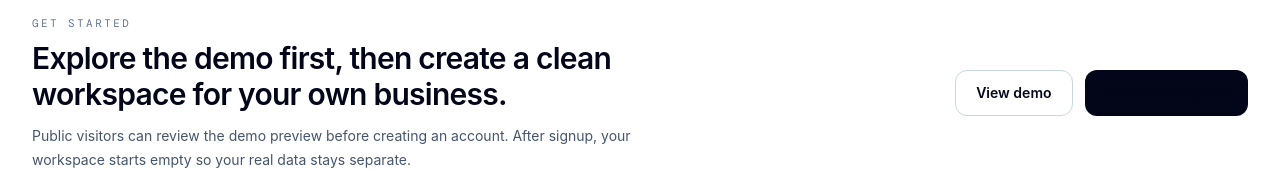
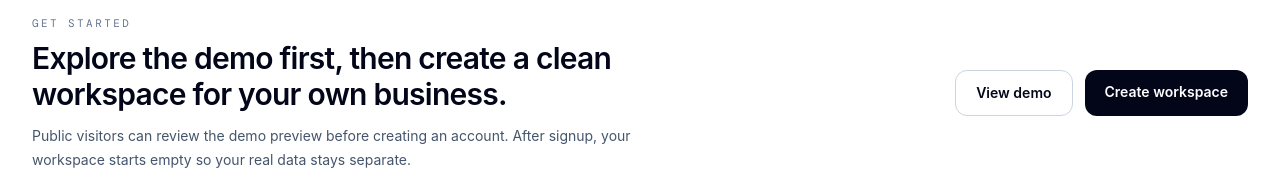
Before and after one commit to jokerai0799/jokerai0799-quote-followup-os-2026-03-19, a Next.js app: page / in a window 1280 px wide. Shown: the part 1966-2136 px from the top of the page. Built offline with nearby package versions, Linux system fonts and the light colour scheme; no server answers.

Commit message:
fix: switch demo preview to light workspace UI

```diff
--- a/src/app/page.tsx
+++ b/src/app/page.tsx
@@ -201,7 +201,7 @@
             <Link href="#demo" className="rounded-xl border border-slate-300 px-5 py-3 text-sm font-semibold text-slate-800 transition hover:border-slate-900 hover:text-slate-950">
               View demo
             </Link>
-            <Link href={session?.user ? '/dashboard' : '/signup'} className="rounded-xl bg-slate-950 px-5 py-3 text-sm font-semibold text-white transition hover:bg-slate-800">
+            <Link href={session?.user ? '/dashboard' : '/signup'} className="rounded-xl bg-slate-950 px-5 py-3 text-sm font-semibold text-white transition hover:bg-slate-800 !text-white">
               {session?.user ? 'Open workspace' : 'Create workspace'}
             </Link>
           </div>
```
